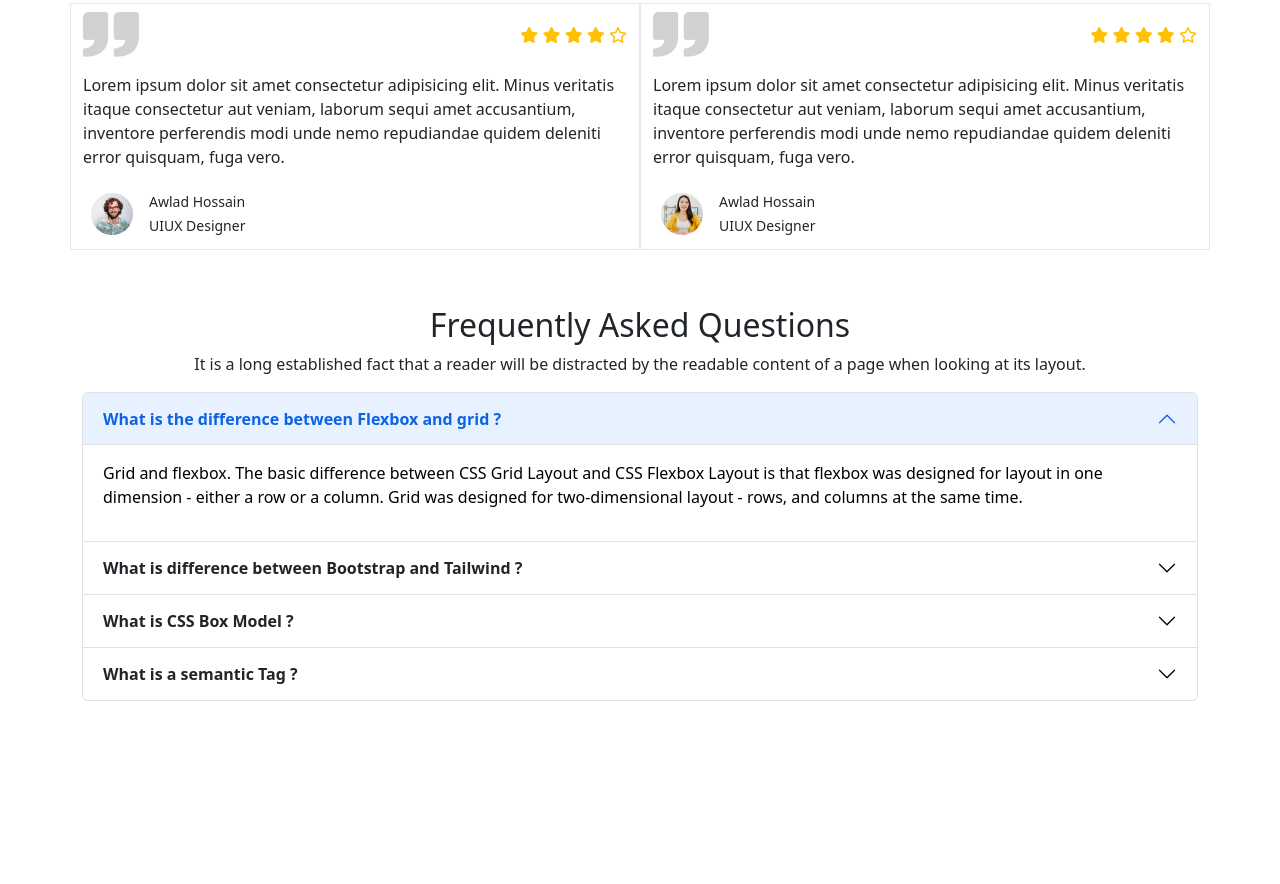
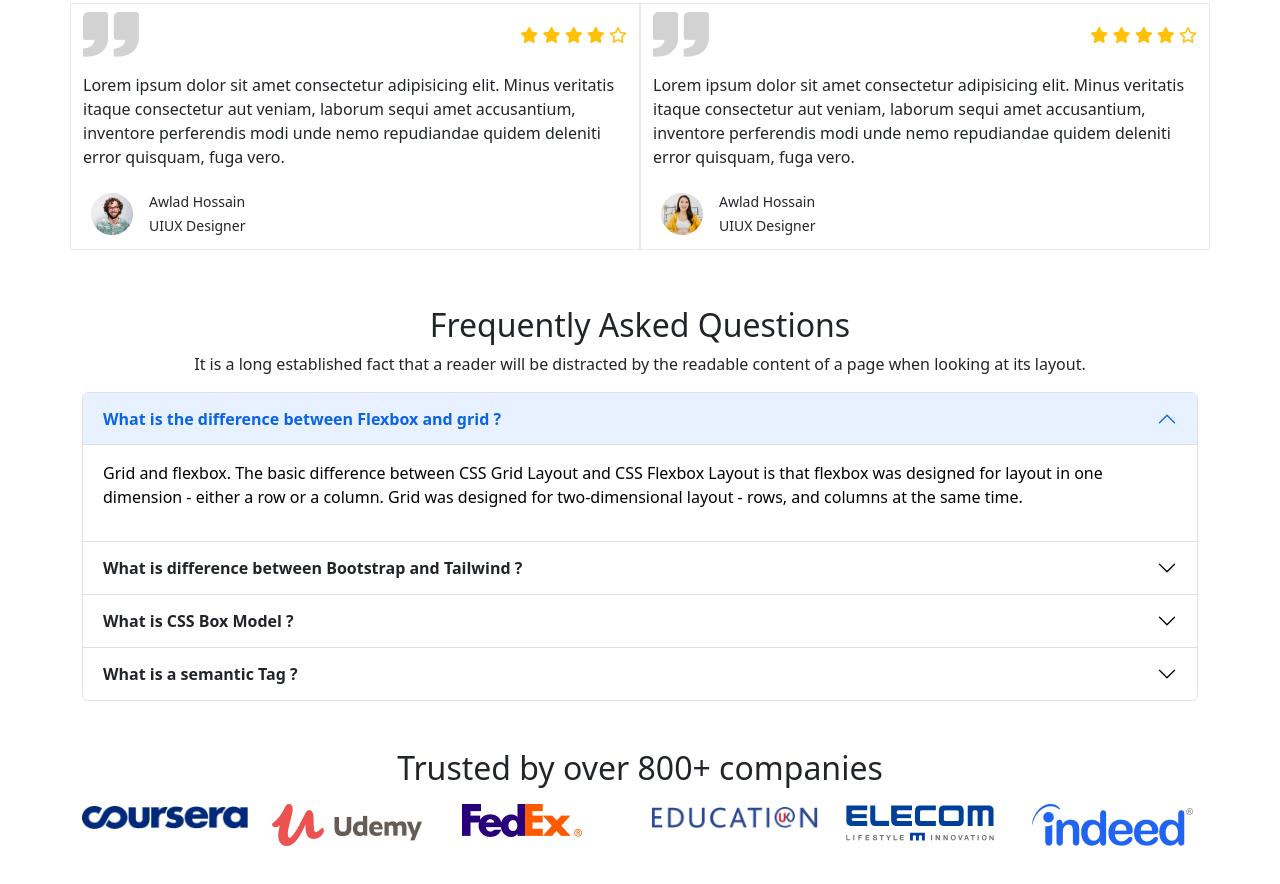
Before and after one commit to Sayedfarabi/sayed-tech, a plain HTML site: page index.html in a window 1280 px wide. Shown: the part 3041-3925 px from the top of the page. Before the commit the page ends 3790 px from the top, so only its background shows below. Drawn offline with nearby package versions, Linux system fonts and the light colour scheme.

Commit message:
Trusted Company Section Added

```diff
--- a/index.html
+++ b/index.html
@@ -509,6 +509,34 @@
         </section>
         <!-- Frequently Asked Questions Section End -->
 
+        <!-- Trusted Company Section Start -->
+        <section class="container my-5 d-none d-lg-block">
+            <div class="my-2 text-center">
+                <h2>Trusted by over 800+ companies</h2>
+            </div>
+            <div class="row my-3">
+                <div class="col-2">
+                    <img src="images/company/company-1.png" alt="" class="img-fluid">
+                </div>
+                <div class="col-2">
+                    <img src="images/company/company-2.png" alt="" class="img-fluid">
+                </div>
+                <div class="col-2">
+                    <img src="images/company/company-3.png" alt="" class="img-fluid">
+                </div>
+                <div class="col-2">
+                    <img src="images/company/company-4.png" alt="" class="img-fluid">
+                </div>
+                <div class="col-2">
+                    <img src="images/company/company-5.png" alt="" class="img-fluid">
+                </div>
+                <div class="col-2">
+                    <img src="images/company/company-6.png" alt="" class="img-fluid">
+                </div>
+            </div>
+        </section>
+        <!-- Trusted Company Section End -->
+
 
     </main>
     <!-- Main Section End  -->
```
